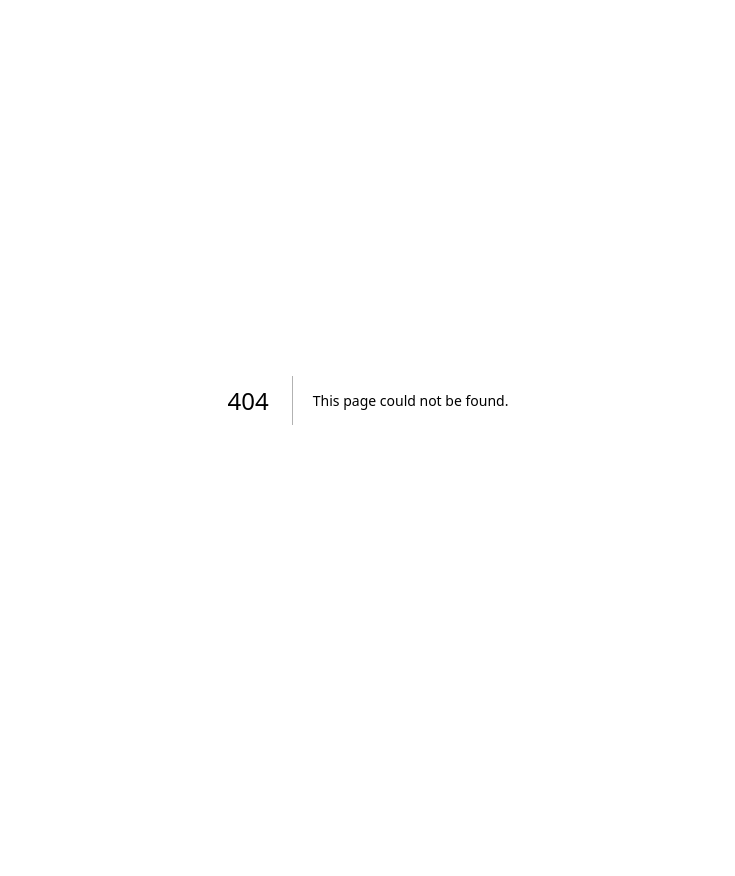
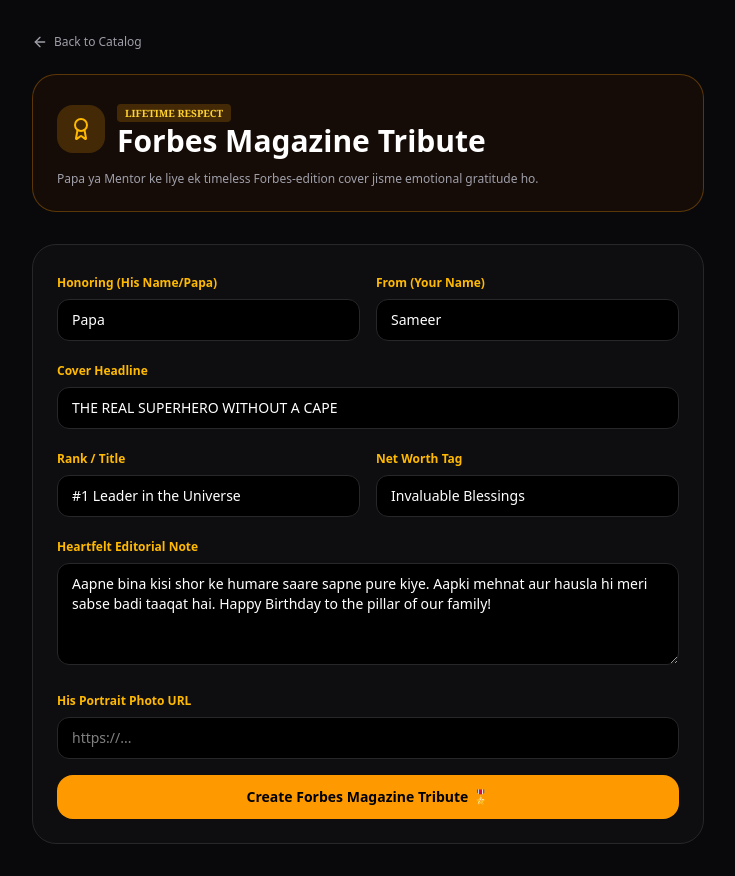
Before and after one commit to sameerkhan86926-a11y/vibe-wish, a Next.js app: page /create/father in a window 1280 px wide. Before the commit this address had no page. Shown: the whole page, without its empty margins (272-1007 px from the left). Before the commit the page ends 800 px from the top, so only its background shows below. Built offline with nearby package versions, Linux system fonts and the light colour scheme.

Commit message:
Implement Father Tribute Page creation component
This component allows users to create a personalized tribute page for their father, including customizable fields for names, headlines, and messages. It generates a unique link to the tribute once the form is submitted.

```diff
--- /dev/null
+++ b/src/app/create/father/page.tsx
@@ -0,0 +1,181 @@
+"use client";
+
+import { useState } from "react";
+import Link from "next/link";
+import { encodeData } from "@/lib/encoder";
+import { ArrowLeft, Award, Copy, Check } from "lucide-react";
+
+export default function FatherCreatorPage() {
+  const [to, setTo] = useState("Papa");
+  const [from, setFrom] = useState("Sameer");
+  const [headline, setHeadline] = useState("THE REAL SUPERHERO WITHOUT A CAPE");
+  const [rank, setRank] = useState("#1 Leader in the Universe");
+  const [netWorth, setNetWorth] = useState("Invaluable Blessings");
+  const [message, setMessage] = useState(
+    "Aapne bina kisi shor ke humare saare sapne pure kiye. Aapki mehnat aur hausla hi meri sabse badi taaqat hai. Happy Birthday to the pillar of our family!"
+  );
+  const [photoUrl, setPhotoUrl] = useState("");
+
+  const [generatedLink, setGeneratedLink] = useState("");
+  const [copied, setCopied] = useState(false);
+
+  const handleGenerate = (e: React.FormEvent) => {
+    e.preventDefault();
+
+    const payload = {
+      vibe: "father_tribute",
+      to: to.trim() || "Dad",
+      from: from.trim() || "Grateful Child",
+      headline: headline.trim(),
+      rank: rank.trim(),
+      netWorth: netWorth.trim(),
+      message: message.trim(),
+      photoUrl: photoUrl.trim() || undefined,
+    };
+
+    const encoded = encodeData(payload as any);
+    const origin = typeof window !== "undefined" ? window.location.origin : "";
+    setGeneratedLink(`${origin}/vibe-wish/w/father/#d=${encoded}`);
+  };
+
+  const handleCopy = () => {
+    if (!generatedLink) return;
+    navigator.clipboard.writeText(generatedLink);
+    setCopied(true);
+    setTimeout(() => setCopied(false), 2000);
+  };
+
+  return (
+    <main className="min-h-screen bg-zinc-950 px-4 py-8 text-zinc-100 sm:px-8">
+      <div className="mx-auto max-w-2xl">
+        <Link href="/" className="inline-flex items-center gap-1.5 text-xs text-zinc-400 hover:text-white mb-6">
+          <ArrowLeft className="h-4 w-4" /> Back to Catalog
+        </Link>
+
+        <div className="rounded-3xl border border-amber-500/30 bg-amber-950/20 p-6 mb-8">
+          <div className="flex items-center gap-3">
+            <div className="flex h-12 w-12 items-center justify-center rounded-2xl bg-amber-500/20 text-amber-400">
+              <Award className="h-6 w-6" />
+            </div>
+            <div>
+              <span className="rounded bg-amber-500/20 px-2 py-0.5 text-[10px] font-serif font-bold text-amber-300">
+                LIFETIME RESPECT
+              </span>
+              <h1 className="text-2xl font-black text-white sm:text-3xl">Forbes Magazine Tribute</h1>
+            </div>
+          </div>
+          <p className="mt-3 text-xs text-zinc-400">
+            Papa ya Mentor ke liye ek timeless Forbes-edition cover jisme emotional gratitude ho.
+          </p>
+        </div>
+
+        <form onSubmit={handleGenerate} className="space-y-4 rounded-3xl border border-zinc-800 bg-zinc-900/40 p-6">
+          <div className="grid grid-cols-1 sm:grid-cols-2 gap-4">
+            <div>
+              <label className="text-xs font-semibold text-amber-400">Honoring (His Name/Papa)</label>
+              <input
+                type="text"
+                required
+                value={to}
+                onChange={(e) => setTo(e.target.value)}
+                className="mt-1.5 w-full rounded-xl border border-zinc-800 bg-black px-3.5 py-2.5 text-sm text-white focus:border-amber-500 focus:outline-none"
+              />
+            </div>
+            <div>
+              <label className="text-xs font-semibold text-amber-400">From (Your Name)</label>
+              <input
+                type="text"
+                required
+                value={from}
+                onChange={(e) => setFrom(e.target.value)}
+                className="mt-1.5 w-full rounded-xl border border-zinc-800 bg-black px-3.5 py-2.5 text-sm text-white focus:border-amber-500 focus:outline-none"
+              />
+            </div>
+          </div>
+
+          <div>
+            <label className="text-xs font-semibold text-amber-400">Cover Headline</label>
+            <input
+              type="text"
+              required
+              value={headline}
+              onChange={(e) => setHeadline(e.target.value)}
+              className="mt-1.5 w-full rounded-xl border border-zinc-800 bg-black px-3.5 py-2.5 text-sm text-white focus:border-amber-500 focus:outline-none"
+            />
+          </div>
+
+          <div className="grid grid-cols-1 sm:grid-cols-2 gap-4">
+            <div>
+              <label className="text-xs font-semibold text-amber-400">Rank / Title</label>
+              <input
+                type="text"
+                value={rank}
+                onChange={(e) => setRank(e.target.value)}
+                className="mt-1.5 w-full rounded-xl border border-zinc-800 bg-black px-3.5 py-2.5 text-sm text-white focus:border-amber-500 focus:outline-none"
+              />
+            </div>
+            <div>
+              <label className="text-xs font-semibold text-amber-400">Net Worth Tag</label>
+              <input
+                type="text"
+                value={netWorth}
+                onChange={(e) => setNetWorth(e.target.value)}
+                className="mt-1.5 w-full rounded-xl border border-zinc-800 bg-black px-3.5 py-2.5 text-sm text-white focus:border-amber-500 focus:outline-none"
+              />
+            </div>
+          </div>
+
+          <div>
+            <label className="text-xs font-semibold text-amber-400">Heartfelt Editorial Note</label>
+            <textarea
+              rows={4}
+              required
+              value={message}
+              onChange={(e) => setMessage(e.target.value)}
+              className="mt-1.5 w-full rounded-xl border border-zinc-800 bg-black px-3.5 py-2.5 text-sm text-white focus:border-amber-500 focus:outline-none"
+            />
+          </div>
+
+          <div>
+            <label className="text-xs font-semibold text-amber-400">His Portrait Photo URL</label>
+            <input
+              type="url"
+              placeholder="https://..."
+              value={photoUrl}
+              onChange={(e) => setPhotoUrl(e.target.value)}
+              className="mt-1.5 w-full rounded-xl border border-zinc-800 bg-black px-3.5 py-2.5 text-sm text-white focus:border-amber-500 focus:outline-none"
+            />
+          </div>
+
+          <button
+            type="submit"
+            className="w-full cursor-pointer rounded-2xl bg-amber-500 py-3 text-sm font-black text-black hover:bg-amber-400 active:scale-95 transition-transform"
+          >
+            Create Forbes Magazine Tribute 🎖️
+          </button>
+        </form>
+
+        {generatedLink && (
+          <div className="mt-6 rounded-3xl border border-amber-500/40 bg-amber-950/30 p-5">
+            <span className="text-xs font-bold font-serif text-amber-400">MAGAZINE COVER READY:</span>
+            <div className="mt-2 flex items-center gap-2">
+              <input
+                type="text"
+                readOnly
+                value={generatedLink}
+                className="w-full rounded-xl border border-zinc-800 bg-black/80 px-3.5 py-2 text-xs text-zinc-300 select-all"
+              />
+              <button
+                type="button"
+                onClick={handleCopy}
+                className="cursor-pointer rounded-xl bg-amber-500 px-4 py-2 text-xs font-bold text-black hover:bg-amber-400"
+              >
+                {copied ? <Check className="h-4 w-4" /> : <Copy className="h-4 w-4" />}
+              </button>
+            </div>
+          </div>
+        )}
+      </div>
+    </main>
+  );
+}
```
